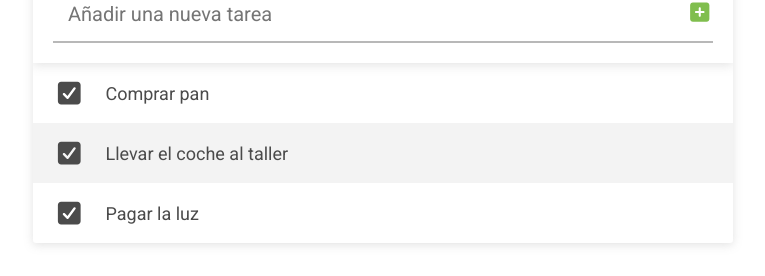
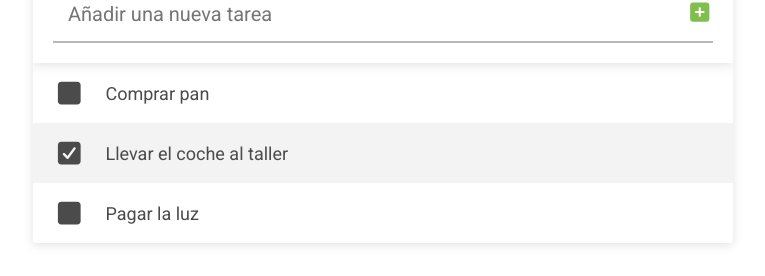
Before and after one commit to MarioGangosoRibera/Todo-Lista, a React (Vite) app: page / in a window 1280 px wide. Shown: the part 143-419 px from the top of the page, without its empty margins (257-1022 px from the left). Built offline with nearby package versions, Linux system fonts and the light colour scheme.

Commit message:
Hecha la parte de completar tarea

```diff
--- a/src/App.jsx
+++ b/src/App.jsx
@@ -21,7 +21,7 @@ function App() {
       <div className='contenedor'>
         <Header/>
         <Formulario tareas={tareas} setTareas={setTareas}/>
-        <ListarTareas tareas={tareas}/>
+        <ListarTareas tareas={tareas} setTareas={setTareas}/>
       </div>
     </>
   )
--- a/src/components/ListarTareas.jsx
+++ b/src/components/ListarTareas.jsx
@@ -1,11 +1,25 @@
 import { Tareas } from "./Tareas"
 
-export const ListarTareas = ({tareas}) => {
+export const ListarTareas = ({tareas, setTareas}) => {
+
+  const tareaCompletada = (id) => {
+    setTareas(tareas.map((tarea) => {
+      if(tarea.id == id) {
+        return {...tarea, completada : !tarea.completada}
+    }
+    return tarea
+    }))
+  }
+
   return (
     <ul className="lista-tareas">
         {
             tareas.length > 0 ? tareas.map((tarea) => {
-                return <Tareas key={tarea.id} tarea={tarea}/>
+                return <Tareas
+                        key={tarea.id}
+                        tarea={tarea}
+                        tareaCompletada={tareaCompletada}
+                      />
             }) : <div className="lista-tareas__mensaje">No hay tareas pendientes</div>
         }
     </ul>
--- a/src/components/Tareas.jsx
+++ b/src/components/Tareas.jsx
@@ -1,8 +1,8 @@
 import { FontAwesomeIcon } from '@fortawesome/react-fontawesome'
-import { faCheckSquare, faEdit, faTimes } from '@fortawesome/free-solid-svg-icons'
+import { faCheckSquare, faEdit, faSquare, faTimes } from '@fortawesome/free-solid-svg-icons'
 import { useState } from 'react'
 
-export const Tareas = ({tarea}) => {
+export const Tareas = ({tarea, tareaCompletada}) => {
 
   const [editarTarea, setEditarTarea] = useState(false)
   const [nuevaTarea, setNuevaTarea] = useState(tarea.texto)
@@ -15,7 +15,13 @@ export const Tareas = ({tarea}) => {
 
   return (
     <li className="lista-tareas__tarea">
-      <FontAwesomeIcon icon={faCheckSquare} className='lista-tareas__icono lista-tareas__icono-check'/>
+
+      <FontAwesomeIcon
+        icon={tarea.completada ? faCheckSquare : faSquare}
+        className='lista-tareas__icono lista-tareas__icono-check'
+        onClick={ () => tareaCompletada(tarea.id)}
+      />
+
       <div className='lista-tareas__texto'>
         {editarTarea ?
           <form  className='formulario-editar-tarea' onSubmit={handleSubmit}>
@@ -27,6 +33,7 @@ export const Tareas = ({tarea}) => {
           : tarea.texto
         }
       </div>
+
       <div className='lista-tareas__contenedor-botones'>
         <FontAwesomeIcon icon={faEdit} className='lista-tareas__icono lista-tareas__icono-accion' onClick={ () => setEditarTarea(!editarTarea)}/>
         <FontAwesomeIcon icon={faTimes} className='lista-tareas__icono lista-tareas__icono-accion'/>
```
